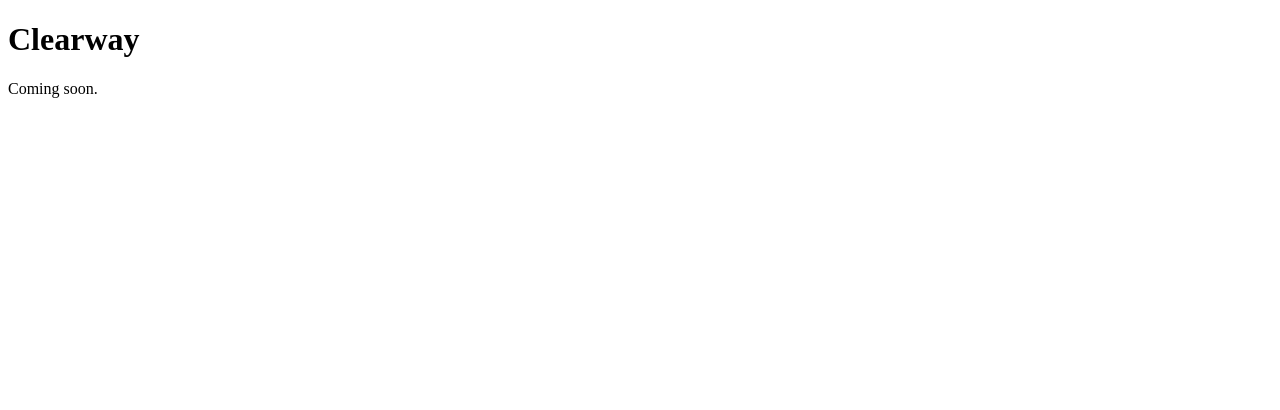
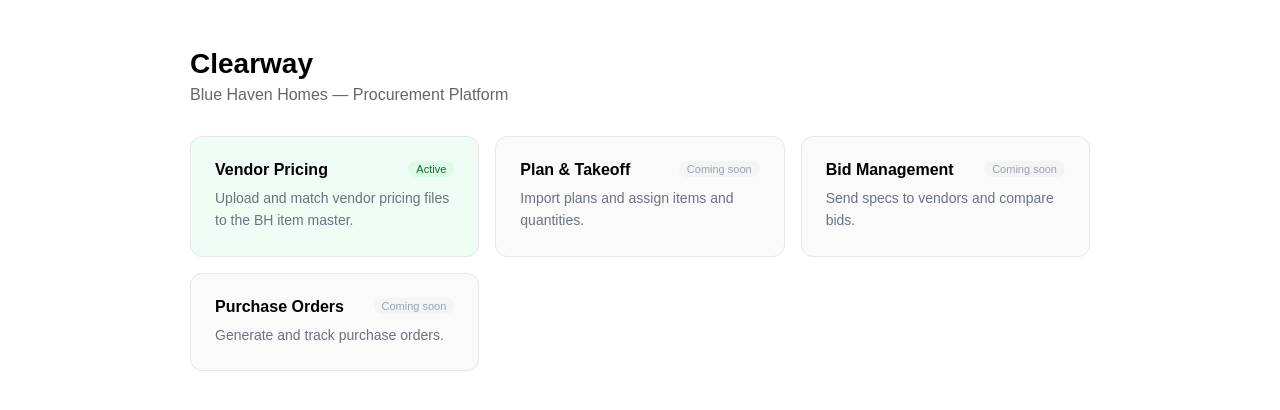
Before and after one commit to xp8zp2z4h7-droid/clearway, a Next.js app: page / in a window 1280 px wide. Shown: the top 410 px of the page. Built offline with nearby package versions, Linux system fonts and the light colour scheme.

Commit message:
Update index.js

```diff
--- a/pages/index.js
+++ b/pages/index.js
@@ -1,8 +1,32 @@
+import { useState } from "react";
+
 export default function Home() {
   return (
-    <div>
-      <h1>Clearway</h1>
-      <p>Coming soon.</p>
+    <div style={{ fontFamily: "sans-serif", maxWidth: 900, margin: "0 auto", padding: "40px 24px" }}>
+      <div style={{ marginBottom: 32 }}>
+        <h1 style={{ fontSize: 28, fontWeight: 600, margin: 0 }}>Clearway</h1>
+        <p style={{ color: "#666", marginTop: 6 }}>Blue Haven Homes — Procurement Platform</p>
+      </div>
+      <div style={{ display: "grid", gridTemplateColumns: "repeat(auto-fit, minmax(240px, 1fr))", gap: 16 }}>
+        <ModuleCard title="Vendor Pricing" description="Upload and match vendor pricing files to the BH item master." status="active" />
+        <ModuleCard title="Plan & Takeoff" description="Import plans and assign items and quantities." status="coming" />
+        <ModuleCard title="Bid Management" description="Send specs to vendors and compare bids." status="coming" />
+        <ModuleCard title="Purchase Orders" description="Generate and track purchase orders." status="coming" />
+      </div>
     </div>
-  )
+  );
 }
+
+function ModuleCard({ title, description, status }) {
+  return (
+    <div style={{ border: "1px solid #e5e7eb", borderRadius: 12, padding: 24, background: status === "active" ? "#f0fdf4" : "#fafafa", cursor: status === "active" ? "pointer" : "default" }}>
+      <div style={{ display: "flex", justifyContent: "space-between", alignItems: "flex-start", marginBottom: 8 }}>
+        <h2 style={{ fontSize: 16, fontWeight: 600, margin: 0 }}>{title}</h2>
+        <span style={{ fontSize: 11, fontWeight: 500, padding: "2px 8px", borderRadius: 20, background: status === "active" ? "#dcfce7" : "#f3f4f6", color: status === "active" ? "#166534" : "#9ca3af" }}>
+          {status === "active" ? "Active" : "Coming soon"}
+        </span>
+      </div>
+      <p style={{ fontSize: 14, color: "#6b7280", margin: 0, lineHeight: 1.6 }}>{description}</p>
+    </div>
+  );
+}
```
